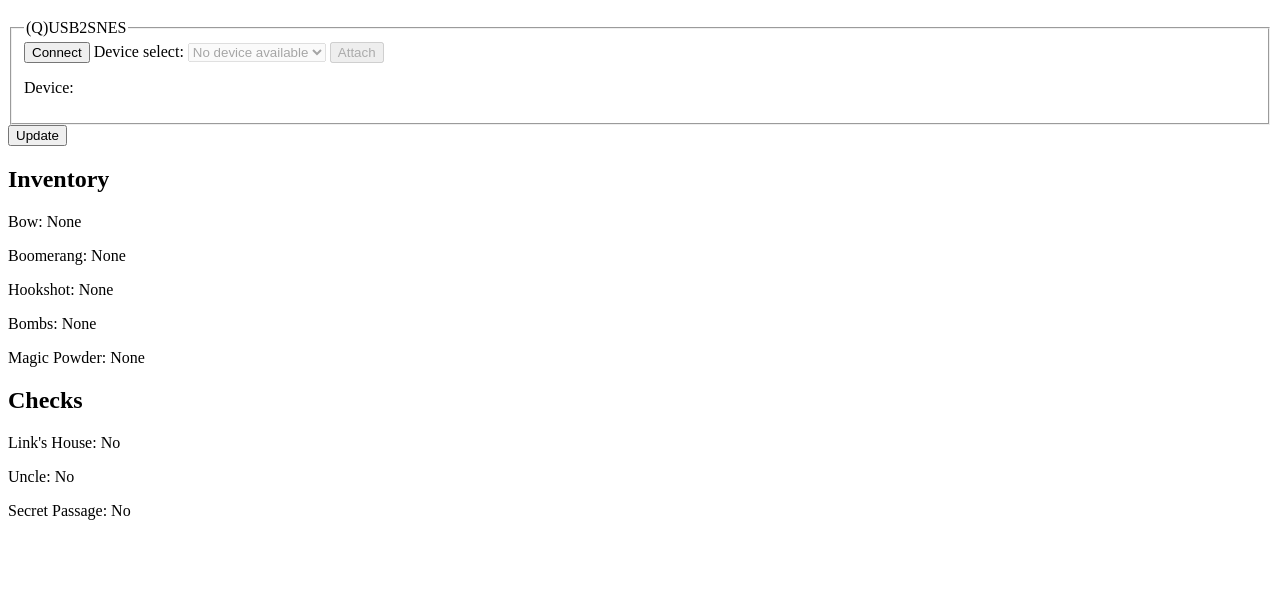
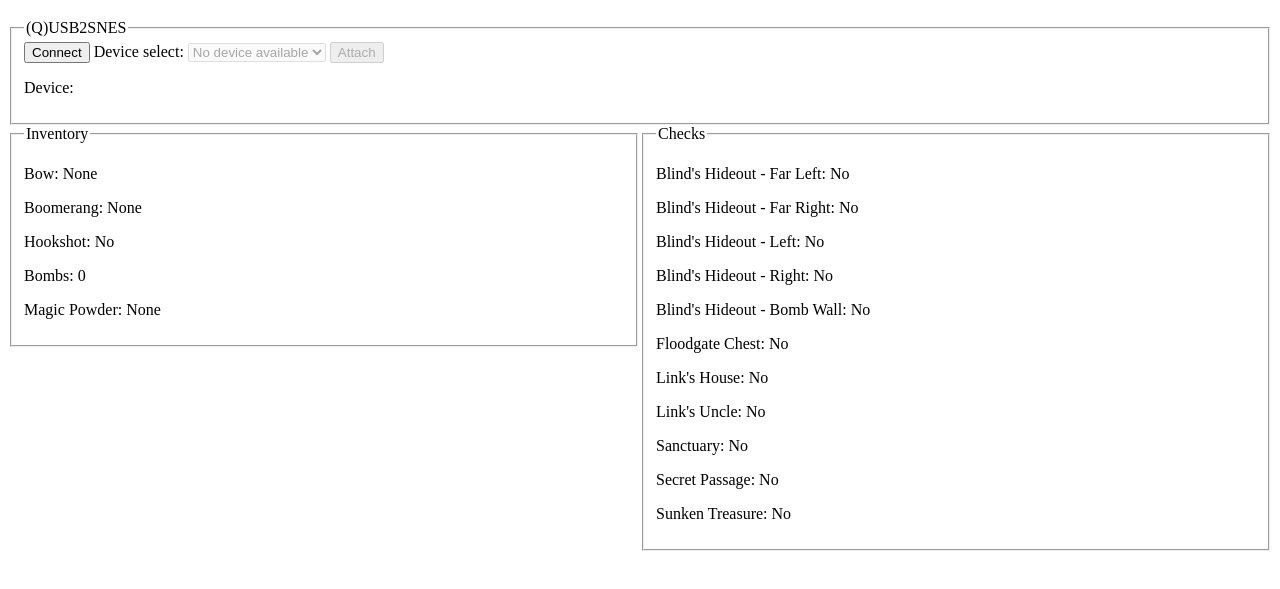
Before and after one commit to NewLunarFire/tracker2, a plain HTML site: page index.html in a window 1280 px wide. Shown: the part 61-650 px from the top of the page. Drawn offline with Linux system fonts and the light colour scheme.

Commit message:
Add check locations to alttp

```diff
--- a/index.html
+++ b/index.html
@@ -11,9 +11,6 @@
         <fieldset>
             <legend>(Q)USB2SNES</legend>
             <button id="connect" onClick="connect()">Connect</button>
-            <!--
-            <button onClick="disconnect()">Disconnect</button>
-            -->
 
             <label for="device-select">Device select:</label>
 
@@ -26,25 +23,24 @@
             <p>Device: <span id="device-info"></span></p>
         </fieldset>
 
-        <button onclick="update()">Update</button>
+        <!-- <button onclick="update()">Update</button> -->
+        <div class="layout-grid-container">
+            <div>
+                <fieldset id="inventory-container">
+                    <legend>Inventory</legend>
+                </fieldset>
+            </div>
+            <div>
+                <fieldset id="checks-container">
+                    <legend>Checks</legend>
+                </fieldset>
+            </div>
+        </div>
 
-        <h2>Inventory</h2>
-        <p>Bow: <span id="inventory-bow">None</span></p>
-        <p>Boomerang: <span id="inventory-boomerang">None</span></p>
-        <p>Hookshot: <span id="inventory-hookshot">None</span></p>
-        <p>Bombs: <span id="inventory-bombs">None</span></p>
-        <p>Magic Powder: <span id="inventory-magic-powder">None</span></p>
-
-        <h2>Checks</h2>
-        <p>Link's House: <span id="check-link-house">No</span></p>
-        <p>Uncle: <span id="check-uncle">No</span></p>
-        <p>Secret Passage: <span id="check-secret-passage">No</span></p>
-
-        <script type="text/javascript" src="script.js"></script>
         <script type="module">
-            //import { Usb2Snes } from "./js/usb2snes.js"
             import tracker from "./tracker.js"
 
+            tracker.init_layout();
             window.tracker = tracker;
             window.connect = tracker.connect;
             window.device_attach = tracker.attach;
--- a/js/alttp/main.js
+++ b/js/alttp/main.js
@@ -36,35 +36,71 @@ const inventory = [
 
 const checks = [
     {
+        id: "blind-far-left",
+        name: "Blind's Hideout - Far Left",
+        offset: 0x23A,
+        bit: 7
+    },
+    {
+        id: "blind-far-right",
+        name: "Blind's Hideout - Far Right",
+        offset: 0x23B,
+        bit: 1
+    },
+    {
+        id: "blind-left",
+        name: "Blind's Hideout - Left",
+        offset: 0x23A,
+        bit: 5
+    },
+    {
+        id: "blind-right",
+        name: "Blind's Hideout - Right",
+        offset: 0x23A,
+        bit: 6
+    },
+    {
+        id: "blind-bomb",
+        name: "Blind's Hideout - Bomb Wall",
+        offset: 0x23A,
+        bit: 4
+    },
+    {
+        id: "floodgate-chest",
+        name: "Floodgate Chest",
+        offset: 0x216,
+        bit: 4
+    },
+    {
         id: "link-house",
         name: "Link's House",
-        offset: 520,
+        offset: 0x208,
         bit: 4
     },
     {
         id: "uncle",
         name: "Link's Uncle",
-        offset: 966,
+        offset: 0x3C6,
         bit: 0
+    },
+    {
+        id: "sanctuary",
+        name: "Sanctuary",
+        offset: 0x024,
+        bit: 4
     },
     {
         id: "secret-passage",
         name: "Secret Passage",
-        offset: 909,
+        offset: 0x38D,
         bit: 1
     },
+    {
+        id: "sunken-treasure",
+        name: "Sunken Treasure",
+        offset: 0x2BB,
+        bit: 6
+    }
 ]
 
-/*
-const link_house = 32*16 + 8; // 520
-const link_house_room = 260;
-const link_house_bit = 4;
-
-const link_uncle = "3C6";
-const link_uncle_bit = 0;
-
-const secret_passage = "38D";
-const secret_passage_bit = 1;
-*/
-
 export default { inventory, checks };
--- a/style.css
+++ b/style.css
@@ -1,5 +1,4 @@
-.container {
+.layout-grid-container {
     display: grid;
-    grid-template-columns: repeat(16, 1fr);
-    grid-template-rows: auto;
+    grid-template-columns: 1fr 1fr;
 }
--- a/tracker.js
+++ b/tracker.js
@@ -3,6 +3,60 @@ import alttp from "./js/alttp/main.js"
 
 const usb2snes = new Usb2Snes()
 var updateTimer = null;
+var previous_memory = null;
+
+function init_layout()
+{
+    var inventory_container = document.querySelector("#inventory-container");
+
+    for(var item of alttp.inventory)
+    {
+        const p = document.createElement('p');
+        const title = document.createElement('span');
+
+        title.id = `inventory-${item.id}-title`;
+        title.textContent = item.name;
+
+        const value = document.createElement('span');
+
+        value.id = `inventory-${item.id}-value`;
+
+        if(item.type == "state")
+            value.textContent = item.states[0];
+        else if(item.type == "boolean")
+            value.textContent = "No";
+        else if(item.type == "count")
+            value.textContent = "0";
+
+        p.appendChild(title);
+        p.appendChild(document.createTextNode(": "));
+        p.appendChild(value);
+
+        inventory_container.appendChild(p);
+    }
+
+    var checks_container = document.querySelector("#checks-container");
+
+    for(var check of alttp.checks)
+    {
+        const p = document.createElement('p');
+        const title = document.createElement('span');
+
+        title.id = `check-${check.id}-title`;
+        title.textContent = check.name;
+
+        const value = document.createElement('span');
+
+        value.id = `check-${check.id}-value`;
+        value.textContent = "No";
+
+        p.appendChild(title);
+        p.appendChild(document.createTextNode(": "));
+        p.appendChild(value);
+
+        checks_container.appendChild(p);
+    }
+}
 
 function disconnect()
 {
@@ -11,7 +65,7 @@ function disconnect()
     usb2snes.disconnect()
     const connect_button = document.querySelector("#connect");
 
-    connect_button.innerHTML = "Connect";
+    connect_button.textContent = "Connect";
     connect_button.onclick = connect;
 }
 
@@ -19,7 +73,7 @@ export async function connect()
 {
     await usb2snes.connect();
     const connect_button = document.querySelector("#connect");
-    connect_button.innerHTML = "Disconnect";
+    connect_button.textContent = "Disconnect";
     connect_button.onclick = disconnect;
 
     const device_list = await usb2snes.request_device_list()
@@ -32,7 +86,7 @@ export async function attach()
     await usb2snes.attach(device);
     const device_info = await usb2snes.get_device_info();
 
-    document.querySelector("#device-info").innerHTML = `${device_info.name} ${device_info.version} running ${device_info.file}`
+    document.querySelector("#device-info").textContent = `${device_info.name} ${device_info.version} running ${device_info.file}`
     await update();
 
     updateTimer = setInterval(update, 5000);
@@ -50,15 +104,15 @@ async function update_inventory()
 
     for(var item of alttp.inventory)
     {
-        const span = document.querySelector(`#inventory-${item.id}`);
+        const span = document.querySelector(`#inventory-${item.id}-value`);
         const value = memory[item.offset]
 
         if(item.type == "state")
-            span.innerHTML = item.states[value];
+            span.textContent = item.states[value];
         else if(item.type == "boolean")
-            span.innerHTML = (value != 0 ? "Yes" : "No");
+            span.textContent = (value != 0 ? "Yes" : "No");
         else if(item.type == "count")
-            span.innerHTML = value;
+            span.textContent = value;
     }
 }
 
@@ -71,8 +125,48 @@ async function update_checks()
         var flag = check_flag(memory, check.offset, check.bit);
         console.log({name: check.name, value: flag});
 
-        document.querySelector(`#check-${check.id}`).innerHTML = flag ? "Yes" : "No";
+        document.querySelector(`#check-${check.id}-value`).textContent = flag ? "Yes" : "No";
     }
+
+    if(previous_memory != null)
+        compare_sram(previous_memory, memory);
+
+    previous_memory = memory;
+}
+
+function compare_sram(prev, cur)
+{
+    var message = "SRAM updates:\n";
+
+    for(var i = 0; i < prev.length; i++)
+    {
+        var previous = prev[i];
+        var current = cur[i];
+
+        // Ignore inventory updates
+        if(i >= 832 && i <= 907)
+        {
+            continue;
+        }
+
+        // Remove addresses that always change
+        if(i == 1070 || i == 1071 || i == 1084 || i == 1086 || i == 1087)
+        {
+            continue;
+        }
+
+        if(previous != current)
+        {
+            message += `${hex(i, 3)}: ${hex(previous, 2)} -> ${hex(current, 2)}\n`
+        }
+    }
+
+    console.log(message);
+}
+
+function hex(input, len)
+{
+    return Number(input).toString(16).toUpperCase().padStart(len, '0');
 }
 
 function check_flag(memory, offset, bit)
@@ -108,7 +202,7 @@ function populate_device_list(device_list)
         {
             const option = document.createElement('option');
             option.value = device;
-            option.innerHTML = device;
+            option.textContent = device;
             device_select.options.add(option);
         }
 
@@ -118,7 +212,7 @@ function populate_device_list(device_list)
     else
     {
         const option = document.createElement('option');
-        option.innerHTML = "No device available";
+        option.textContent = "No device available";
         device_select.options.add(option);
 
         device_select.disabled = true;
@@ -126,4 +220,4 @@ function populate_device_list(device_list)
     }
 }
 
-export default { connect, attach, update }
+export default { connect, attach, update, init_layout }
```
Also changed, not shown: 1 other file.
